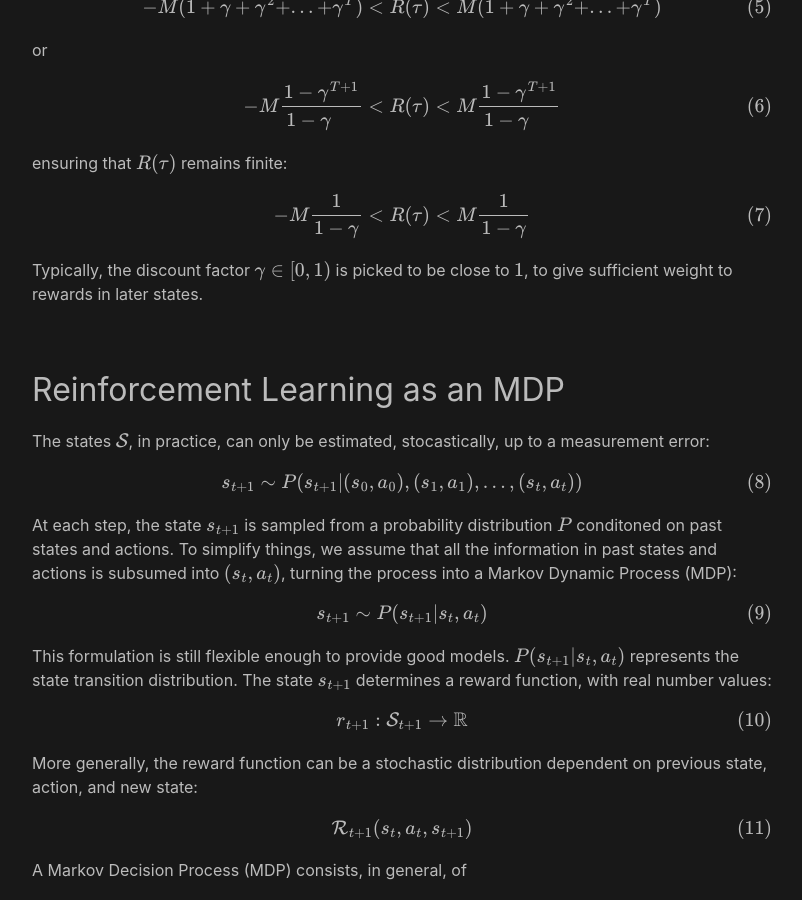
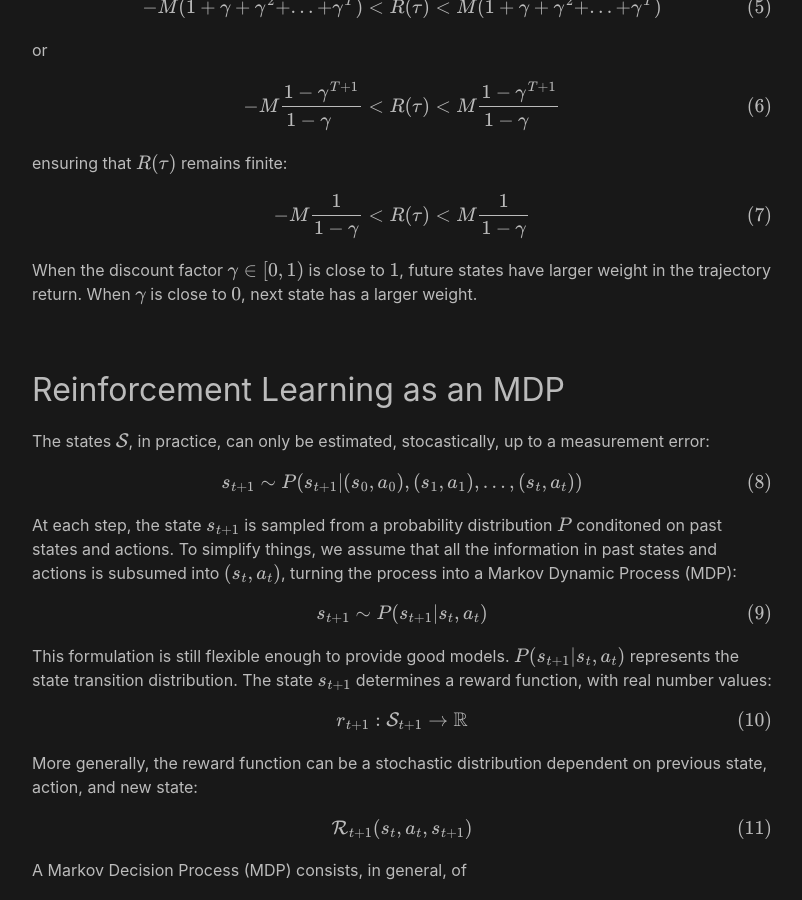
Before and after one commit to analytiq-hub/sigagent.github.io, a Jekyll site: the page built from machine_learning/_posts/2021-01-22-reinforce.md, in a window 1280 px wide and 900 px high, scrolled down 2228 px. Shown: the whole window, without its empty margins (238-1040 px from the left). Built offline with Jekyll 4.4.1, drawn with Linux system fonts in a browser that asks for light colours; formulas are drawn with MathJax 3; a script that is not in the unit is left out.

Commit message:
*** empty log message ***

```diff
--- a/machine_learning/_posts/2021-01-22-reinforce.md
+++ b/machine_learning/_posts/2021-01-22-reinforce.md
@@ -87,7 +87,7 @@ $$
 \end{equation}
 $$
 
-Typically, the discount factor $$\gamma \in [0, 1)$$ is picked to be close to $$1$$, to give sufficient weight to rewards in later states.
+When the discount factor $$\gamma \in [0, 1)$$ is close to $$1$$, future states have larger weight in the trajectory return. When $$\gamma$$ is close to $$0$$, next state has a larger weight.
 
 ## Reinforcement Learning as an MDP
 
```
